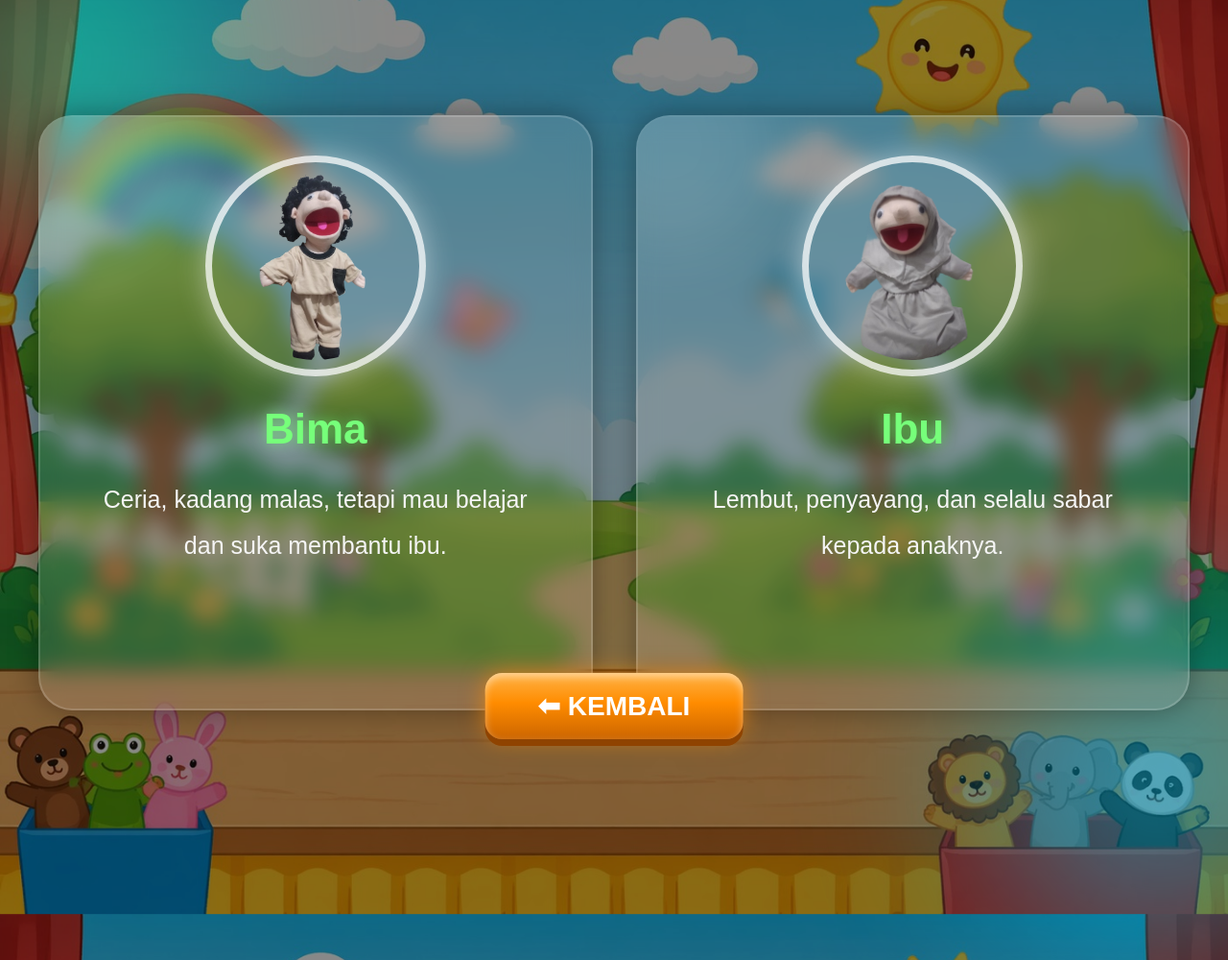
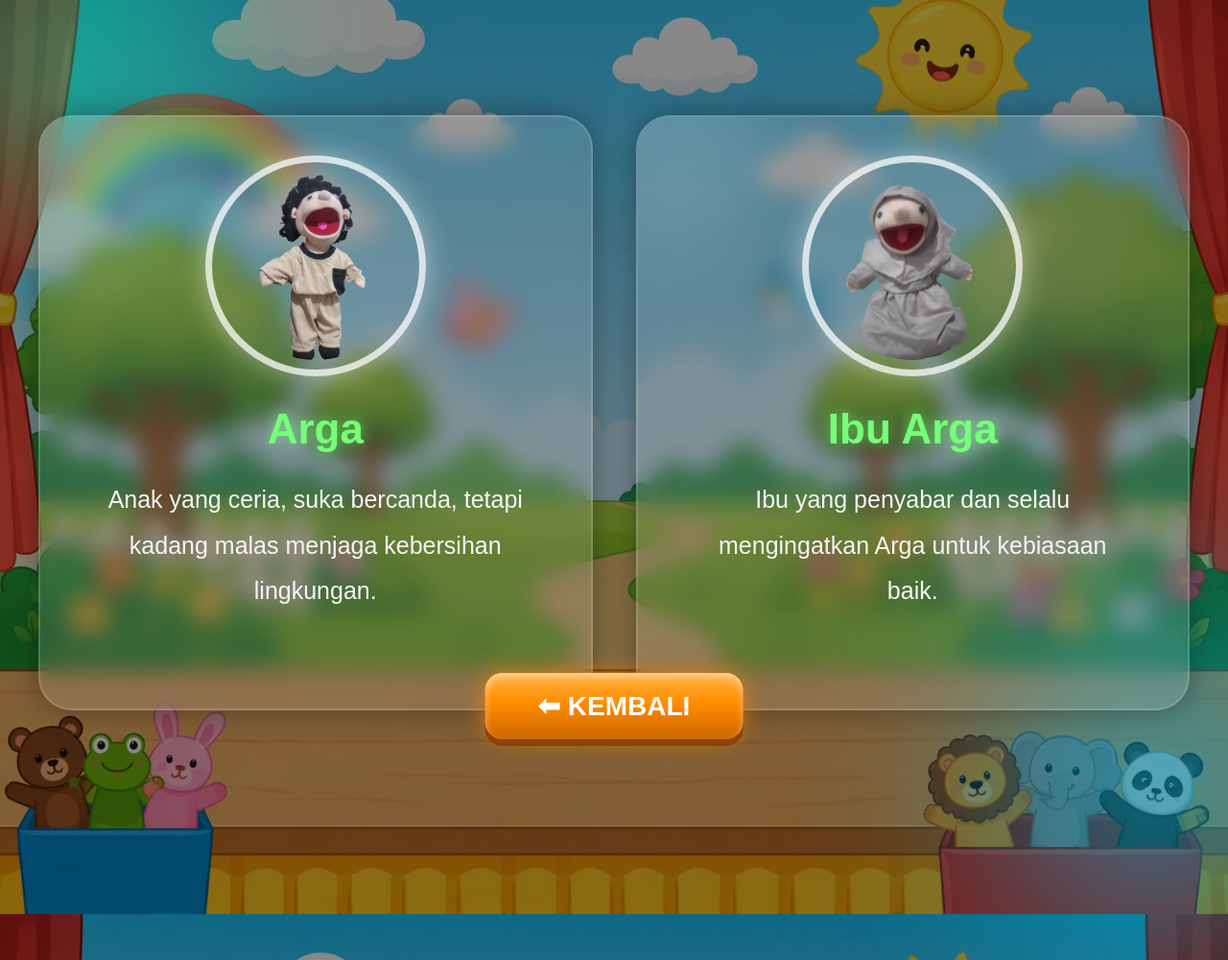
Before and after one commit to xavierdrink/3, a plain HTML site: page isi/1.html in a window 1280 px wide. Shown: the top 1000 px of the page at 96% size. Drawn offline with Linux system fonts and the light colour scheme.

Commit message:
Update 1.html

```diff
--- a/isi/1.html
+++ b/isi/1.html
@@ -410,12 +410,12 @@
           class="character-img"
         >
 
-        <h3>Bima</h3>
+        <h3>Arga</h3>
 
         <p>
-          Ceria, kadang malas,
-          tetapi mau belajar
-          dan suka membantu ibu.
+          Anak yang ceria, suka bercanda,
+          tetapi kadang malas menjaga
+          kebersihan lingkungan.
         </p>
 
       </div>
@@ -429,12 +429,11 @@
           class="character-img"
         >
 
-        <h3>Ibu</h3>
+        <h3>Ibu Arga</h3>
 
         <p>
-          Lembut, penyayang,
-          dan selalu sabar
-          kepada anaknya.
+          Ibu yang penyabar dan selalu
+          mengingatkan Arga untuk kebiasaan baik.
         </p>
 
       </div>
```
